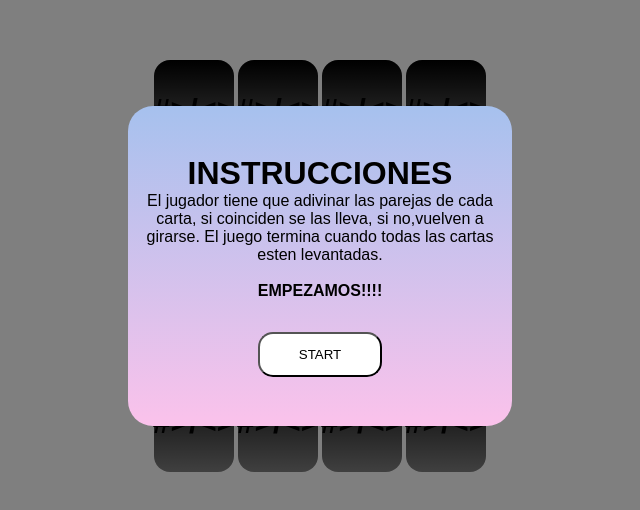
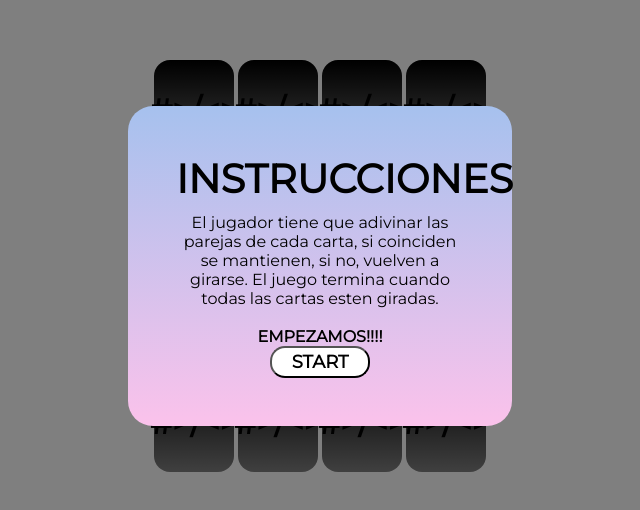
Before and after one commit to anagnz07/juego-de-memoria, a plain HTML site: page index.html in a window 1280 px wide. Shown: the part 134-644 px from the top of the page, without its empty margins (320-960 px from the left). Drawn offline with Linux system fonts and the light colour scheme.

Commit message:
feat: se añade logica al boton y se corrigen estilos

```diff
--- a/index.html
+++ b/index.html
@@ -16,8 +16,8 @@
                     <h1>INSTRUCCIONES</h1>
                     <p class="instrucciones">
                         El jugador tiene que adivinar las parejas de cada carta,
-                        si coinciden se las lleva, si no,vuelven a girarse. El
-                        juego termina cuando todas las cartas esten levantadas.
+                        si coinciden se mantienen, si no, vuelven a girarse. El
+                        juego termina cuando todas las cartas esten giradas.
                         <br /><br /><strong>EMPEZAMOS!!!!</strong>
                     </p>
                 </div>
--- a/script.js
+++ b/script.js
@@ -26,3 +26,16 @@ function numeroRandom(arr) {
 }
 
 numeroRandom(numeros);
+
+/**
+ * MODAL
+ * MENU DE INSTRUCCIONES Y START
+ */
+
+const buttonStart = document.querySelector(".buttonStart");
+const menuPrincipal = document.querySelector(".menuPrincipal");
+
+buttonStart.addEventListener("click", function (e) {
+    e.preventDefault();
+    menuPrincipal.style.visibility = "hidden";
+});
--- a/style.css
+++ b/style.css
@@ -1,10 +1,12 @@
+@import url("https://fonts.googleapis.com/css2?family=Montserrat&display=swap");
+
 * {
     margin: 0;
     padding: 0;
     box-sizing: border-box;
+    font-family: "Montserrat", sans-serif;
 }
 body {
-    font-family: Arial, Helvetica, sans-serif;
     display: flex;
     flex-direction: column;
     justify-content: center;
@@ -80,7 +82,7 @@ main {
     background-image: linear-gradient(to top, #fbc2eb 0%, #a6c1ee 100%);
 
     text-align: center;
-    padding: 1rem;
+    padding: 3rem;
     border-radius: 25px;
     display: flex;
     flex-direction: column;
@@ -90,10 +92,17 @@ main {
     transform: translateY(0%);
 }
 
+.contenedor .texto h1 {
+    margin-bottom: 10px;
+    font-size: 40px;
+}
+
 .menuButton {
     width: 35%;
     height: 45px;
     align-self: center;
     border-radius: 15px;
     background: white;
+    font-weight: bold;
+    font-size: 18px;
 }
```
Lines whose indentation alone changed are shown as unchanged.
